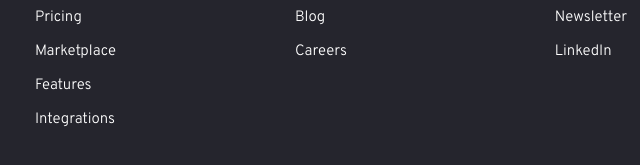
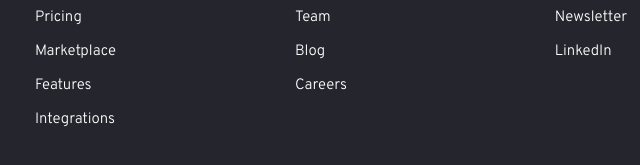
Before and after one commit to Ramly23/Blogr-Landing-Page, a plain HTML site: page index.html in a window 1280 px wide. Shown: the part 3273-3438 px from the top of the page, 291-931 px from the left. Drawn offline with Linux system fonts and the light colour scheme.

Commit message:
Update index.html

```diff
--- a/index.html
+++ b/index.html
@@ -258,7 +258,7 @@
         <h3 class = 'company'>Company<div class="underline"><span></span></div></h3>
         <ul>
           <li><a href="" class = 'footer-links'>About</a></li>
-          <li><a href="" class = 'footer-links'Team</a></li>
+          <li><a href="" class = 'footer-links'>Team</a></li>
           <li><a href="" class = 'footer-links'>Blog</a></li>
           <li><a href="" class = 'footer-links'>Careers</a></li>
         </ul>
```
